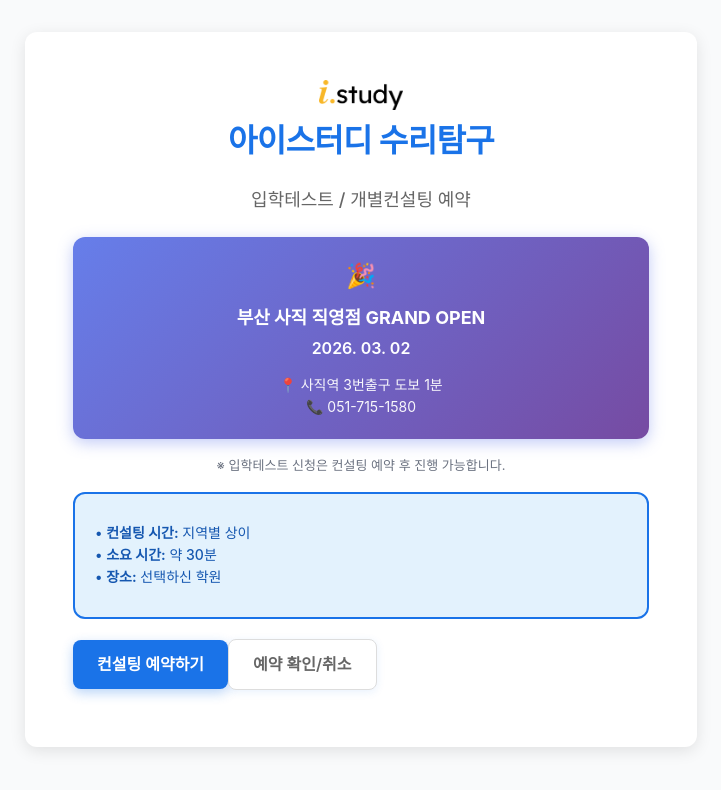
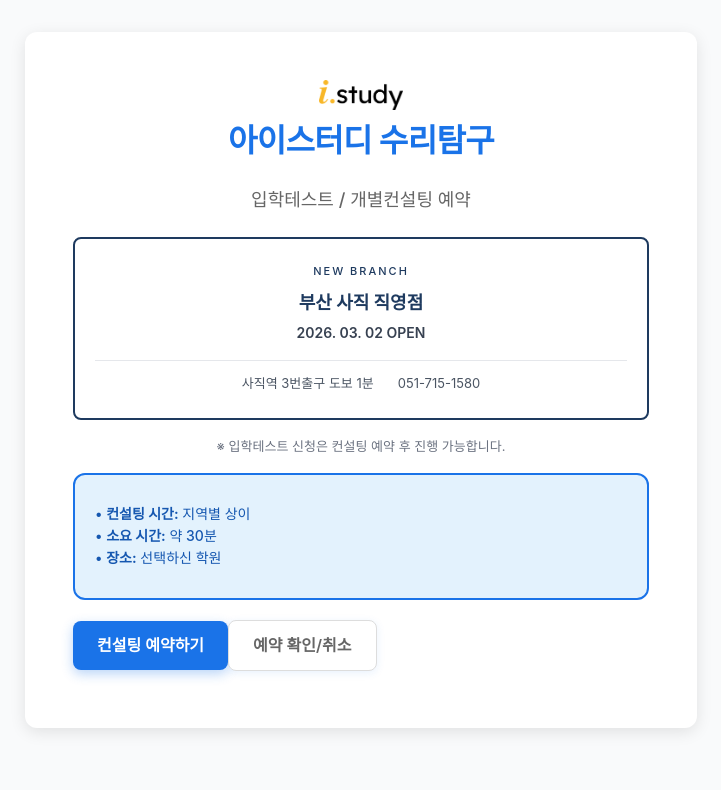
Before and after one commit to seung-jun221/istudy-vip, a React (Vite) app: page /consulting in a window 1280 px wide. Shown: the top 790 px of the page, without its empty margins (279-1000 px from the left). Built offline with nearby package versions, Linux system fonts and the light colour scheme; no server answers; the database is empty.

Commit message:
style: 사직 직영점 홍보 박스 디자인 개선
- 그라데이션 배경을 흰색 배경 + 네이비 테두리로 변경
- 이모지 제거, 텍스트만 사용
- NEW BRANCH 레이블 추가 (레터스페이싱)
- 연락처 정보 하단 분리 배치

```diff
--- a/src/pages/ConsultingPage.jsx
+++ b/src/pages/ConsultingPage.jsx
@@ -374,28 +374,54 @@ export default function ConsultingPage() {
 
             <h2>입학테스트 / 개별컨설팅 예약</h2>
 
-            {/* 🎉 사직 직영점 오픈 홍보 박스 (임시) */}
+            {/* 사직 직영점 오픈 안내 */}
             <div style={{
-              background: 'linear-gradient(135deg, #667eea 0%, #764ba2 100%)',
-              color: 'white',
-              padding: '20px',
-              borderRadius: '12px',
+              background: '#ffffff',
+              border: '2px solid #1e3a5f',
+              padding: '24px 20px',
+              borderRadius: '8px',
               marginBottom: '16px',
               textAlign: 'center',
-              boxShadow: '0 4px 15px rgba(102, 126, 234, 0.4)'
             }}>
-              <div style={{ fontSize: '24px', marginBottom: '8px' }}>🎉</div>
-              <div style={{ fontSize: '18px', fontWeight: '700', marginBottom: '4px' }}>
-                부산 사직 직영점 GRAND OPEN
+              <div style={{
+                fontSize: '11px',
+                fontWeight: '500',
+                color: '#1e3a5f',
+                letterSpacing: '2px',
+                marginBottom: '8px',
+                textTransform: 'uppercase',
+              }}>
+                NEW BRANCH
               </div>
-              <div style={{ fontSize: '16px', fontWeight: '600', marginBottom: '12px' }}>
-                2026. 03. 02
+              <div style={{
+                fontSize: '18px',
+                fontWeight: '700',
+                color: '#1e3a5f',
+                marginBottom: '4px',
+              }}>
+                부산 사직 직영점
               </div>
-              <div style={{ fontSize: '14px', opacity: '0.95' }}>
-                📍 사직역 3번출구 도보 1분
+              <div style={{
+                fontSize: '14px',
+                fontWeight: '600',
+                color: '#374151',
+                marginBottom: '16px',
+              }}>
+                2026. 03. 02 OPEN
               </div>
-              <div style={{ fontSize: '14px', opacity: '0.95' }}>
-                📞 051-715-1580
+              <div style={{
+                borderTop: '1px solid #e5e7eb',
+                paddingTop: '12px',
+                display: 'flex',
+                justifyContent: 'center',
+                gap: '24px',
+              }}>
+                <div style={{ fontSize: '13px', color: '#4b5563' }}>
+                  사직역 3번출구 도보 1분
+                </div>
+                <div style={{ fontSize: '13px', color: '#4b5563' }}>
+                  051-715-1580
+                </div>
               </div>
             </div>
 
```
